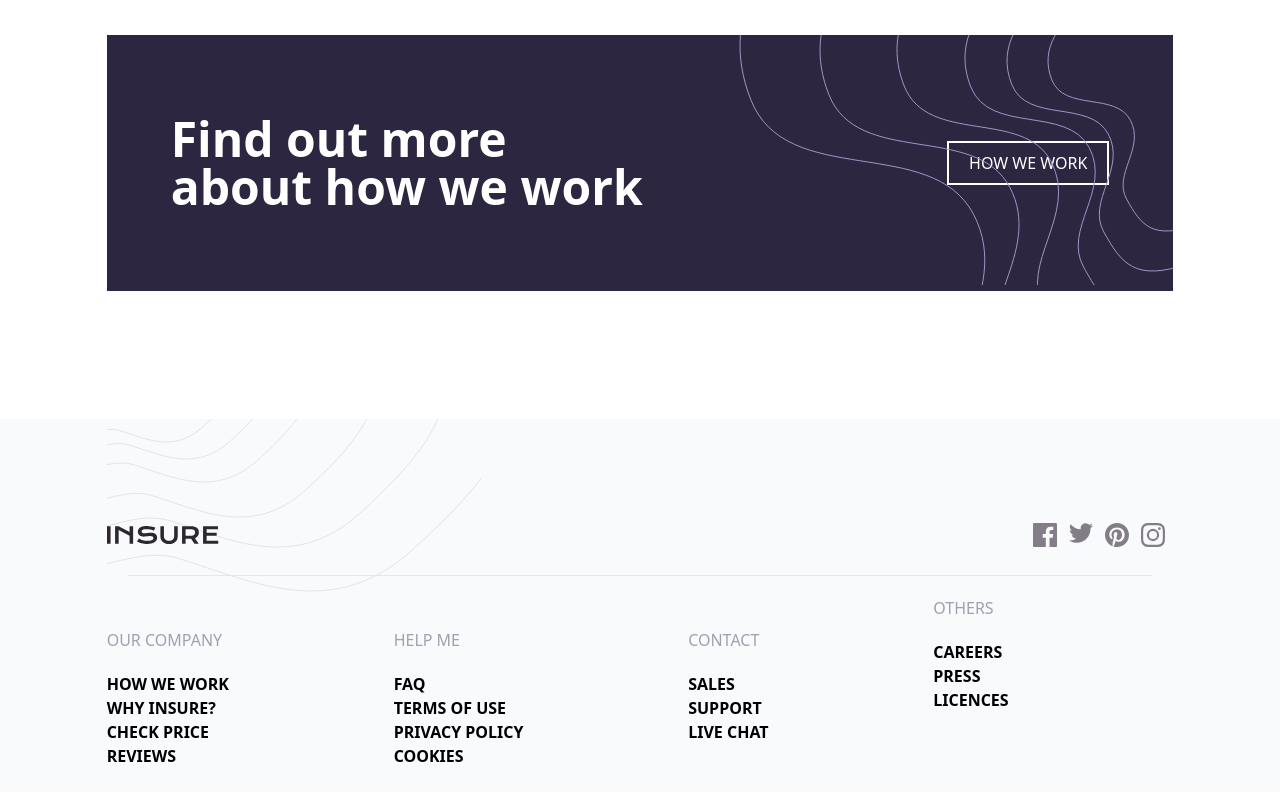
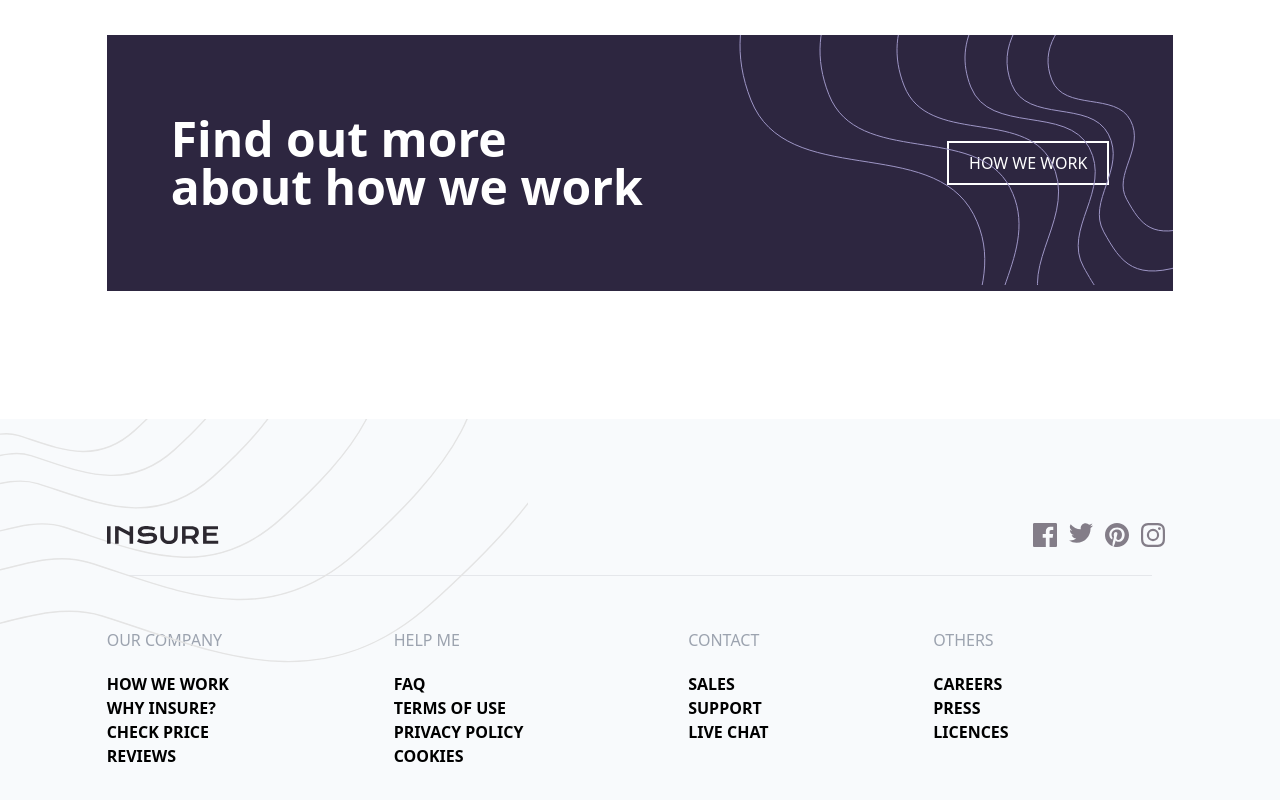
Before and after one commit to Frogerall/insure-landing-page, a website: page src/index.html in a window 1280 px wide. Shown: the part 1441-2241 px from the top of the page. Drawn offline with Linux system fonts and the light colour scheme.

Commit message:
added footer responsive style

```diff
--- a/src/index.html
+++ b/src/index.html
@@ -235,7 +235,14 @@
      alt="footer, curvy patterns"
      width="374"
      height="173"
-     class="absolute top-0"
+     class="absolute top-0 md:hidden"
+    />
+    <img
+     src="assets/images/bg-pattern-footer-mobile.svg"
+     alt="footer, curvy patterns"
+     width="528"
+     height="231"
+     class="absolute hidden md:left-0 md:top-0 md:block"
     />
     <img
      src="assets/images/logo.svg"
@@ -259,7 +266,6 @@
      </li>
     </ul>
    </div>
-
    <hr class="mx-auto w-4/5" />
    <div
     class="footer-link md:mx-auto md:flex md:w-5/6 md:items-start md:justify-between md:text-start"
@@ -284,7 +290,7 @@
      <li class="font-semibold"><a href="">SUPPORT</a></li>
      <li class="font-semibold"><a href="">LIVE CHAT</a></li>
     </ul>
-    <ul class="mb-20">
+    <ul class="mb-20 mt-8">
      <li class="mb-5 text-gray-400"><a href="">OTHERS</a></li>
      <li class="font-semibold"><a href="">CAREERS</a></li>
      <li class="font-semibold"><a href="">PRESS</a></li>
```
Also changed, not shown: dist/styles/output.css.
